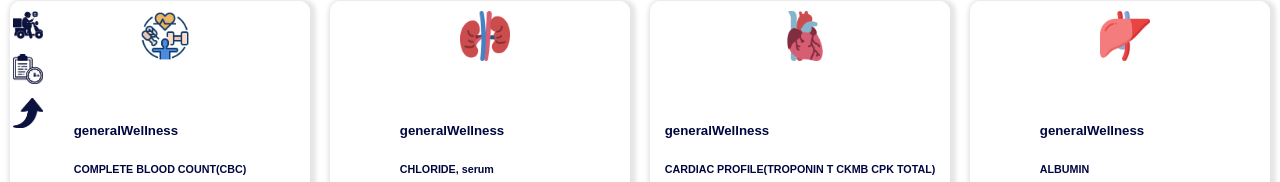
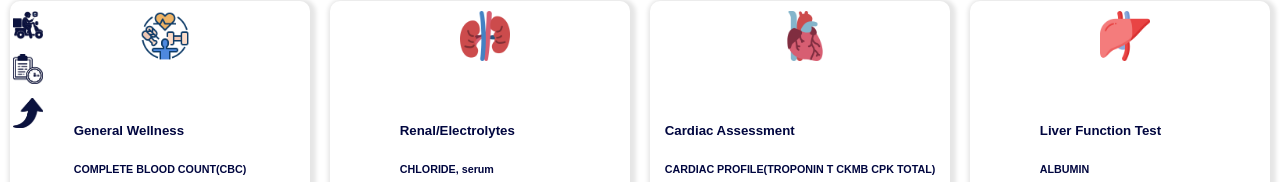
Before and after one commit to ondicho/eumake-labs, a React (Vite) app: page / in a window 1280 px wide. Shown: the part 618-800 px from the top of the page. Built offline with nearby package versions, Linux system fonts and the light colour scheme; a web font is replaced by a local one.

Commit message:
final services cards 2

```diff
--- a/src/components/pages/Panel.jsx
+++ b/src/components/pages/Panel.jsx
@@ -83,6 +83,7 @@ const Panel = React.forwardRef((props, ref) => {
           return (
             <ServiceCard
               key={index}
+              title={section.section}
               section={section.activeSection}
               testName={firstTest.name}
               duration={firstTest.duration}
--- a/src/components/pages/ServiceCard.jsx
+++ b/src/components/pages/ServiceCard.jsx
@@ -2,7 +2,7 @@ import React from 'react';
 import { Link } from 'react-router-dom';
 import '../../assets/css/panel.css';
 
-const ServiceCard = ({ section, testName, duration, price, image, onClick }) => {
+const ServiceCard = ({ section, testName, duration, price, image, onClick,title }) => {
     return (
         <div className="panel-service" onClick={() => onClick(section)}>
             <div className="panel-service-image">
@@ -10,7 +10,7 @@ const ServiceCard = ({ section, testName, duration, price, image, onClick }) =>
             </div>
             <div className="panel-service-body">
                 <div className="panel-service-description">
-                    <h5>{section}</h5>
+                    <h5>{title}</h5>
                     <h6>{testName}</h6>
                     <p>{duration}</p>
                     <p>Kes. {price}</p>
```
